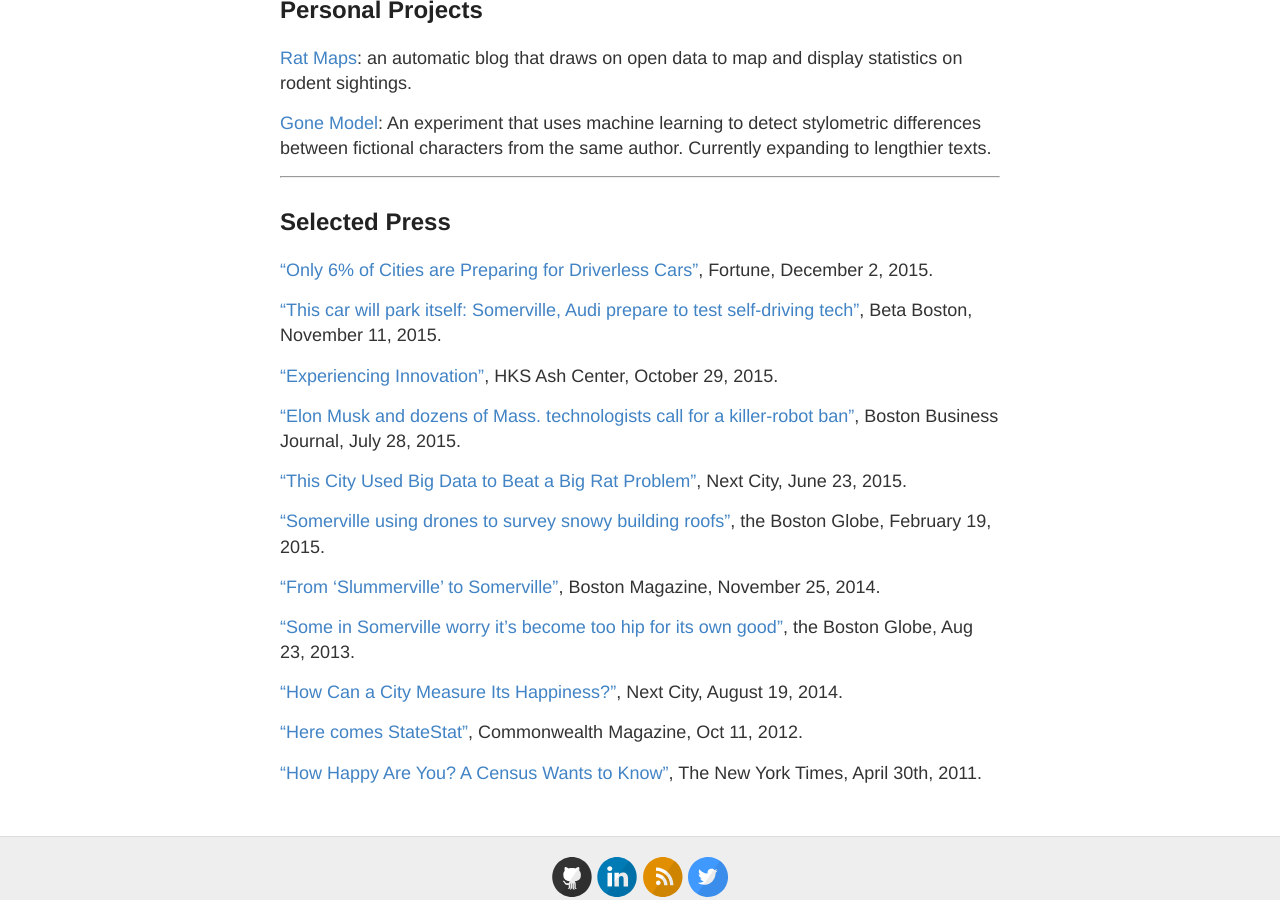
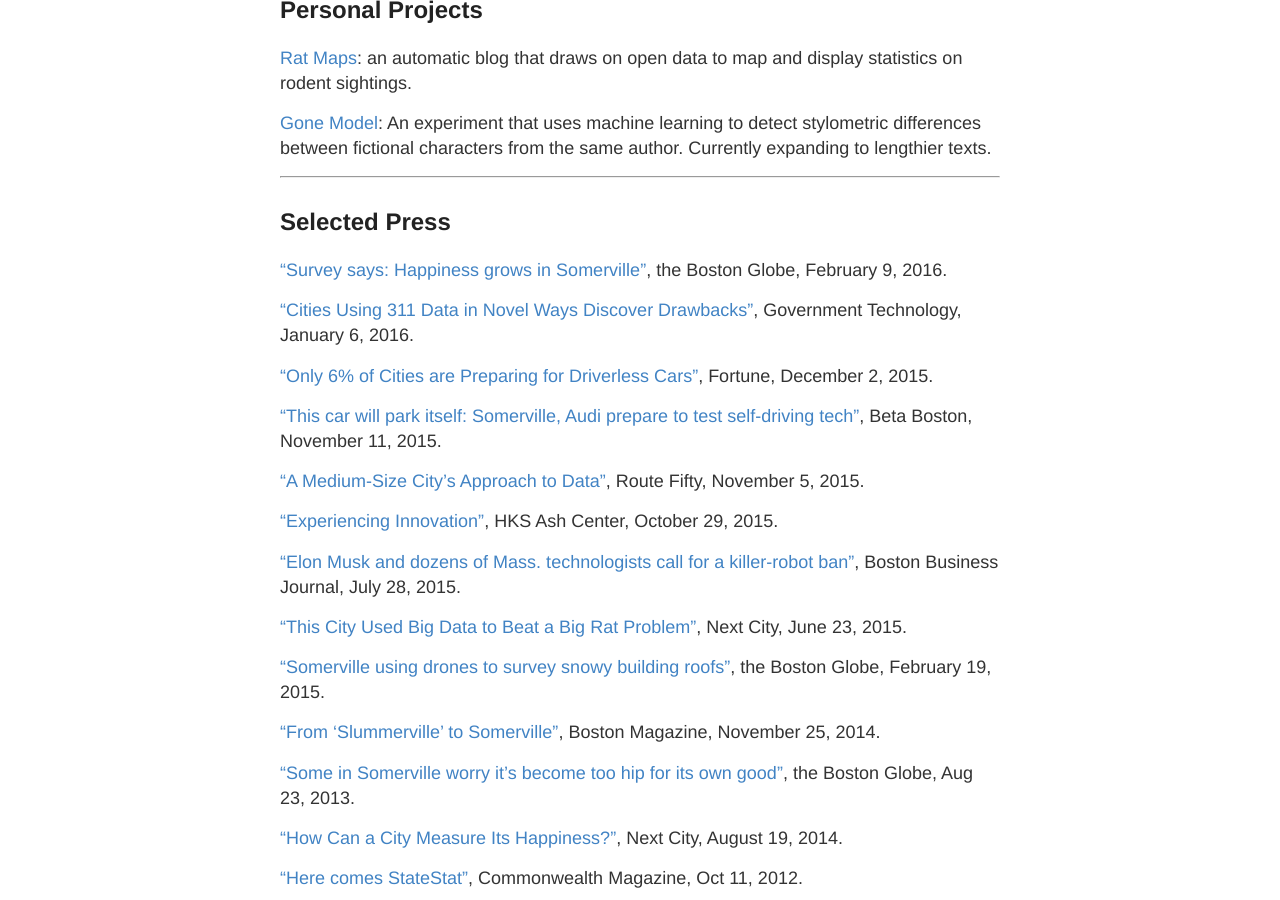
Before and after one commit to DanielHadley/DanielHadley.github.io, a Jekyll site: the page built from about.md, in a window 1280 px wide and 900 px high, scrolled down 3018 px. Built offline with Jekyll 4.4.1, drawn with Linux system fonts in a browser that asks for light colours.

Commit message:
added news articles

```diff
--- a/about.md
+++ b/about.md
@@ -110,9 +110,15 @@
 
 ## Selected Press
 
+["Survey says: Happiness grows in Somerville"](https://www.bostonglobe.com/metro/regionals/north/2016/02/09/survey-says-happiness-grows-somerville/gRVG7rbqhNGFki8OcrSmLI/story.html), the Boston Globe, February 9, 2016.
+
+["Cities Using 311 Data in Novel Ways Discover Drawbacks"](http://www.govtech.com/data/Cities-Using-311-Data-in-Novel-Ways-Discover-Drawbacks.html), Government Technology, January 6, 2016.
+
 ["Only 6% of Cities are Preparing for Driverless Cars"](http://fortune.com/2015/12/02/somerville-driverless-car/), Fortune, December 2, 2015.
 
 ["This car will park itself: Somerville, Audi prepare to test self-driving tech"](http://www.betaboston.com/news/2015/11/24/this-car-will-park-itself-somerville-audi-prepare-to-test-self-driving-tech/), Beta Boston, November 11, 2015.
+
+["A Medium-Size City’s Approach to Data"](http://www.routefifty.com/2015/11/somerville-massachusetts-stat-program/123465/), Route Fifty, November 5, 2015.
 
 ["Experiencing Innovation"](http://ash.harvard.edu/news/experiencing-innovation), HKS Ash Center, October 29, 2015.
 
```
